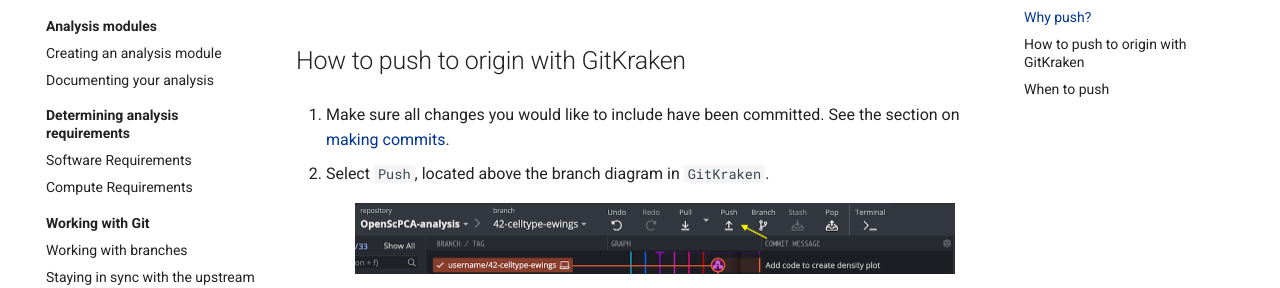
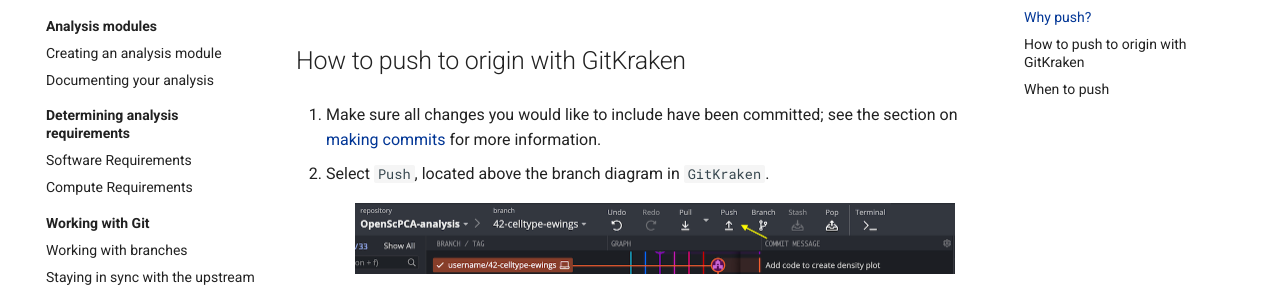
Before and after one commit to AlexsLemonade/OpenScPCA-analysis, an MkDocs documentation site: the page built from docs/contributing-to-analyses/working-with-git/push-to-origin.md, in a window 1280 px wide and 900 px high, scrolled down 621 px. Shown: the part 155-443 px from the top of the window. Built offline with MkDocs 1.6.1 and Material for MkDocs 9.7.7, drawn with Linux system fonts in a browser that asks for light colours.

```diff
--- a/docs/contributing-to-analyses/working-with-git/push-to-origin.md
+++ b/docs/contributing-to-analyses/working-with-git/push-to-origin.md
@@ -11,7 +11,7 @@ This means your changes are now present both locally on your computer and on Git
 
 ## Why push?
 
-- Pushing your changes will allow to to eventually [file a pull request](STUB-LINK) to the `main` branch of `OpenScPCA-analysis`.
+- Pushing your changes will allow to to eventually [file a pull request](../creating-pull-requests/index.md) to the `main` branch of `OpenScPCA-analysis`.
     - Filing a pull request is the only way to incorporate your changes into the main code base of OpenScPCA.
 - This allows you to work on your branch on multiple computers.
     - Once you push to origin, your changes can then be pulled from the remote repository to any computer (such as working with Amazon Lightsail for Research).
@@ -19,8 +19,7 @@ This means your changes are now present both locally on your computer and on Git
 
 ## How to push to origin with GitKraken
 
-1. Make sure all changes you would like to include have been committed.
-See the section on [making commits](./making-commits.md).
+1. Make sure all changes you would like to include have been committed; see the section on [making commits](./making-commits.md) for more information.
 
 1. Select `Push`, located above the branch diagram in `GitKraken`.
 
```
